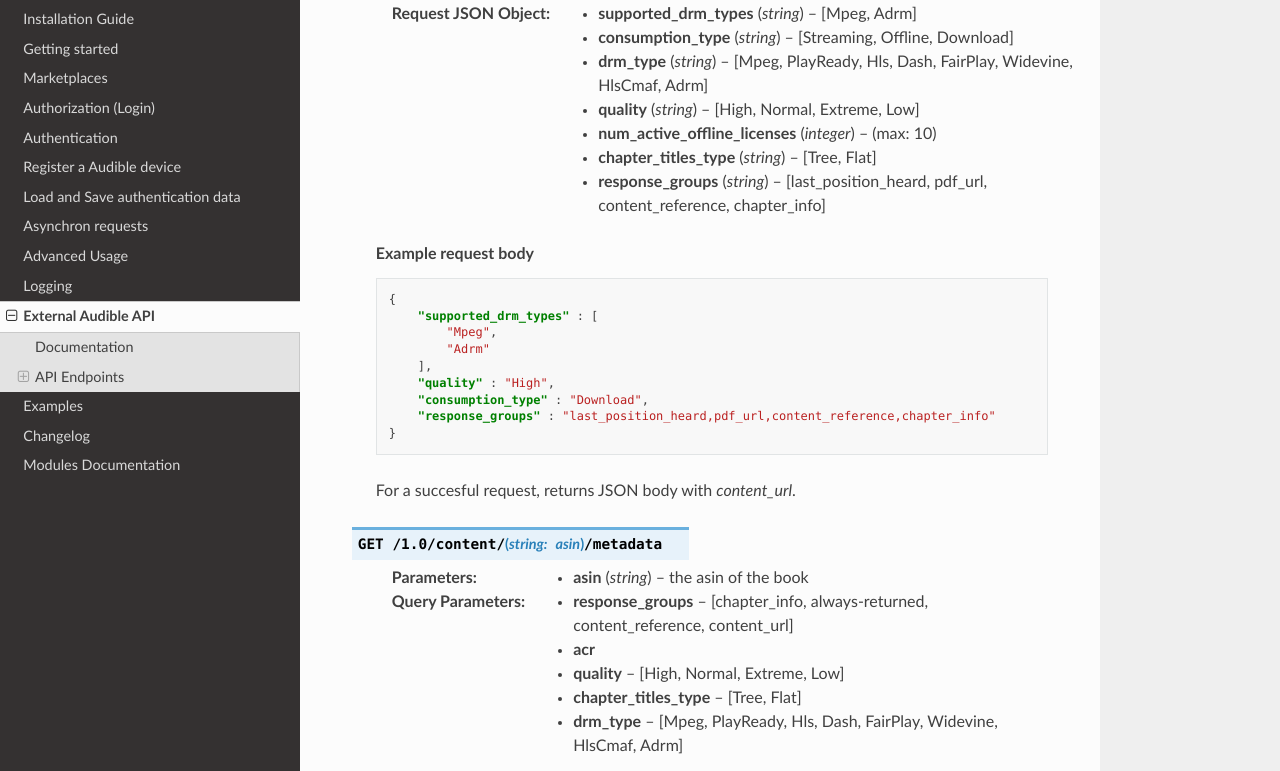
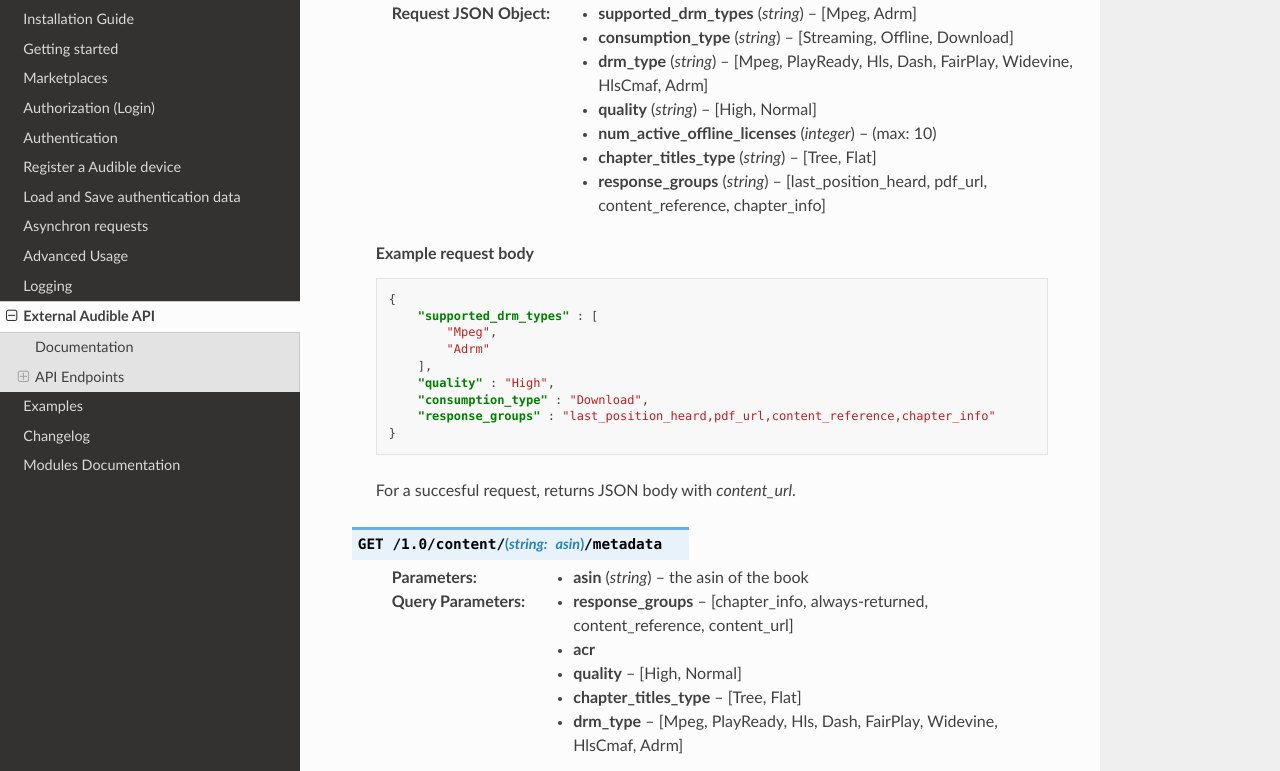
Before and after one commit to mkb79/Audible, a Sphinx documentation site: the page built from docs/source/misc/external_api.rst, in a window 1280 px wide and 1400 px high, scrolled down 8959 px. Shown: the part 158-929 px from the top of the window. Built offline with Sphinx 7.4.7 and the Read the Docs theme 2.0.0, drawn with Linux system fonts in a browser that asks for light colours.

Commit message:
docs: update external_api.rst

```diff
--- a/docs/source/misc/external_api.rst
+++ b/docs/source/misc/external_api.rst
@@ -403,7 +403,7 @@
    :<json string supported_drm_types: [Mpeg, Adrm]
    :<json string consumption_type: [Streaming, Offline, Download]
    :<json string drm_type: [Mpeg, PlayReady, Hls, Dash, FairPlay, Widevine, HlsCmaf, Adrm]
-   :<json string quality: [High, Normal, Extreme, Low]
+   :<json string quality: [High, Normal]
    :<json integer num_active_offline_licenses: (max: 10)
    :<json string chapter_titles_type: [Tree, Flat]
    :<json string response_groups: [last_position_heard, pdf_url,
@@ -431,7 +431,7 @@
    :type asin: string
    :query response_groups: [chapter_info, always-returned, content_reference, content_url]
    :query acr:
-   :query quality: [High, Normal, Extreme, Low]
+   :query quality: [High, Normal]
    :query chapter_titles_type: [Tree, Flat]
    :query drm_type: [Mpeg, PlayReady, Hls, Dash, FairPlay, Widevine, HlsCmaf, Adrm]
 
```
